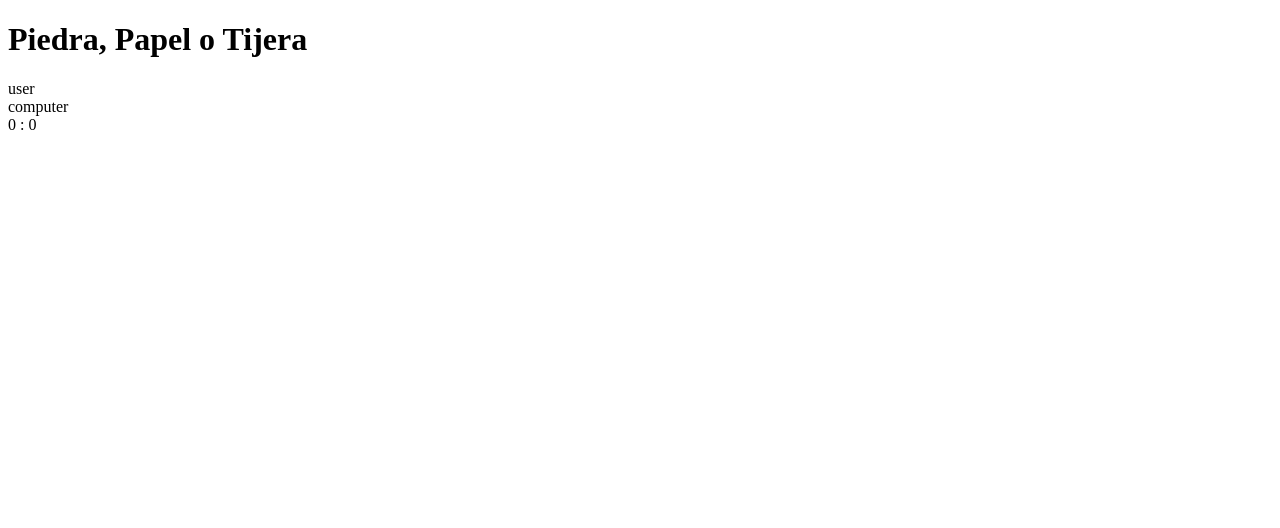
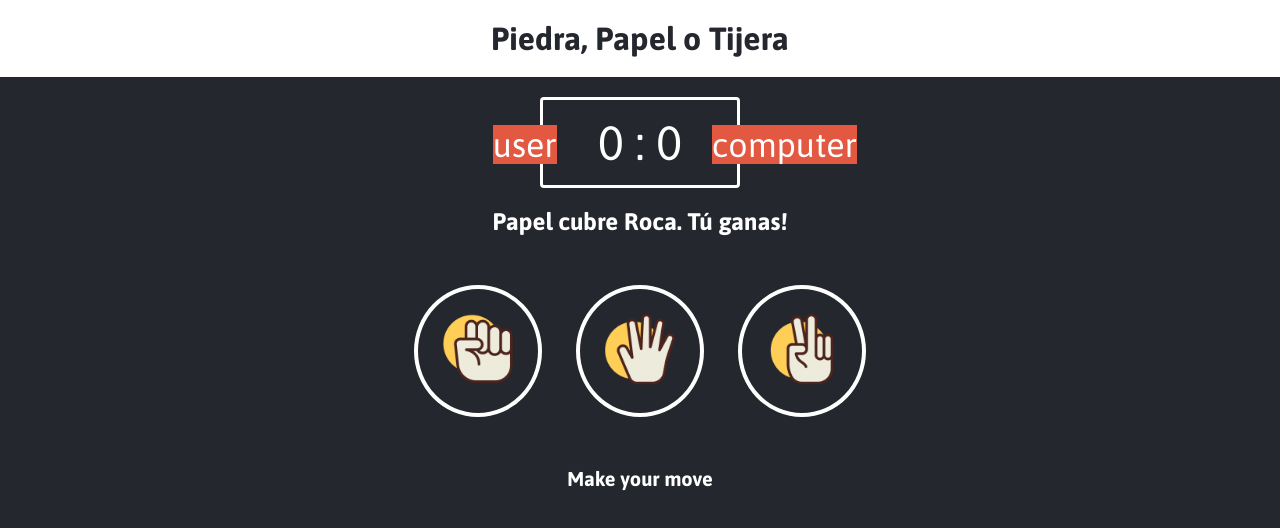
Before and after one commit to pablomdd/LHD19-Intro-to-web-dev, a plain HTML site: page index.html in a window 1280 px wide. Drawn offline with Linux system fonts and the light colour scheme.

Commit message:
estilos css agregados

```diff
--- a/index.html
+++ b/index.html
@@ -5,17 +5,33 @@
     <meta name="viewport" content="width=device-width, initial-scale=1.0">
     <meta http-equiv="X-UA-Compatible" content="ie=edge">
     <title>Rock, Paper, Scissors Game</title>
+
+    <link rel="stylesheet" href="./styles.css">
+
 </head>
 <body>
     <header>
         <h1>Piedra, Papel o Tijera</h1>
     </header>
-    <div class="scoreboard">
+    <div class="score-board">
         <div id="user-label" class="badge">user</div>
         <div id="computer-label" class="badge">computer</div>
         <span id="user-score">0</span> : <span id="computer-score">0</span>
     </div>
-
-
+    <div class="result">
+        <h2>Papel cubre Roca. Tú ganas!</h2>
+    </div>
+    <div class="choices">
+       <div id="rock" class="choice">
+           <img src="images/fist.png" alt="Rock">
+       </div>
+       <div id="paper" class="choice">
+           <img src="images/five-fingers.png" alt="Paper">
+       </div>
+       <div id="scissors" class="choice">
+           <img src="images/victory.png" alt="Scissors">
+       </div>
+    </div>
+    <p id="action-message">Make your move</p>
 </body>
 </html>
--- a/styles.css
+++ b/styles.css
@@ -0,0 +1,93 @@
+@import url('https://fonts.googleapis.com/css?family=Asap:400,500,700&display=swap');
+
+*{
+    margin: 0;
+    padding: 0;
+    box-sizing: border-box;
+}
+
+body{
+    background: #24272E;
+}
+
+header{
+    background: white;
+    padding: 20px;
+}
+
+header h1{
+    color: #24272E;
+    text-align: center;
+    font-family: Asap, sans-serif;
+}
+
+.score-board{
+    margin: 20px auto;
+    padding: 15px 10px;
+    border: 3px solid white;
+    border-radius: 4px;
+    width: 200px;
+    color: white;
+    text-align: center;
+    font-size: 48px;
+    font-family: Asap, sans-serif;
+
+    position: relative;
+}
+
+.badge{
+    background: #E25840;
+    color: white;
+    font-size: 34px;
+    font-family: Asap, sans-serif;
+}
+
+#user-label{
+    position: absolute;
+    top: 25px;
+    left: -50px;
+}
+
+#computer-label{
+    position: absolute;
+    top: 25px;
+    right: -120px;
+}
+
+.result h2{
+    text-align: center;
+    font-family: Asap, sans-serif;
+    font-weight: bold;
+    color: white;
+}
+
+.choices{
+    text-align: center;
+    margin: 50px 0;
+}
+
+.choice{
+    display: inline-block;
+    border: 4px solid white;
+    padding: 10px;
+    margin: 0 15px;
+    border-radius: 50%;
+    transition: all 0.5s ease;
+}
+
+.choice:hover{
+    cursor: pointer;
+    background: rgba(255, 255, 255, .5);
+}
+
+.choice img{
+    width: 100px;
+}
+
+#action-message{
+    text-align: center;
+    color: white;
+    font-family: Asap, sans-serif;
+    font-weight: bold;
+    font-size: 20px;
+}
```
